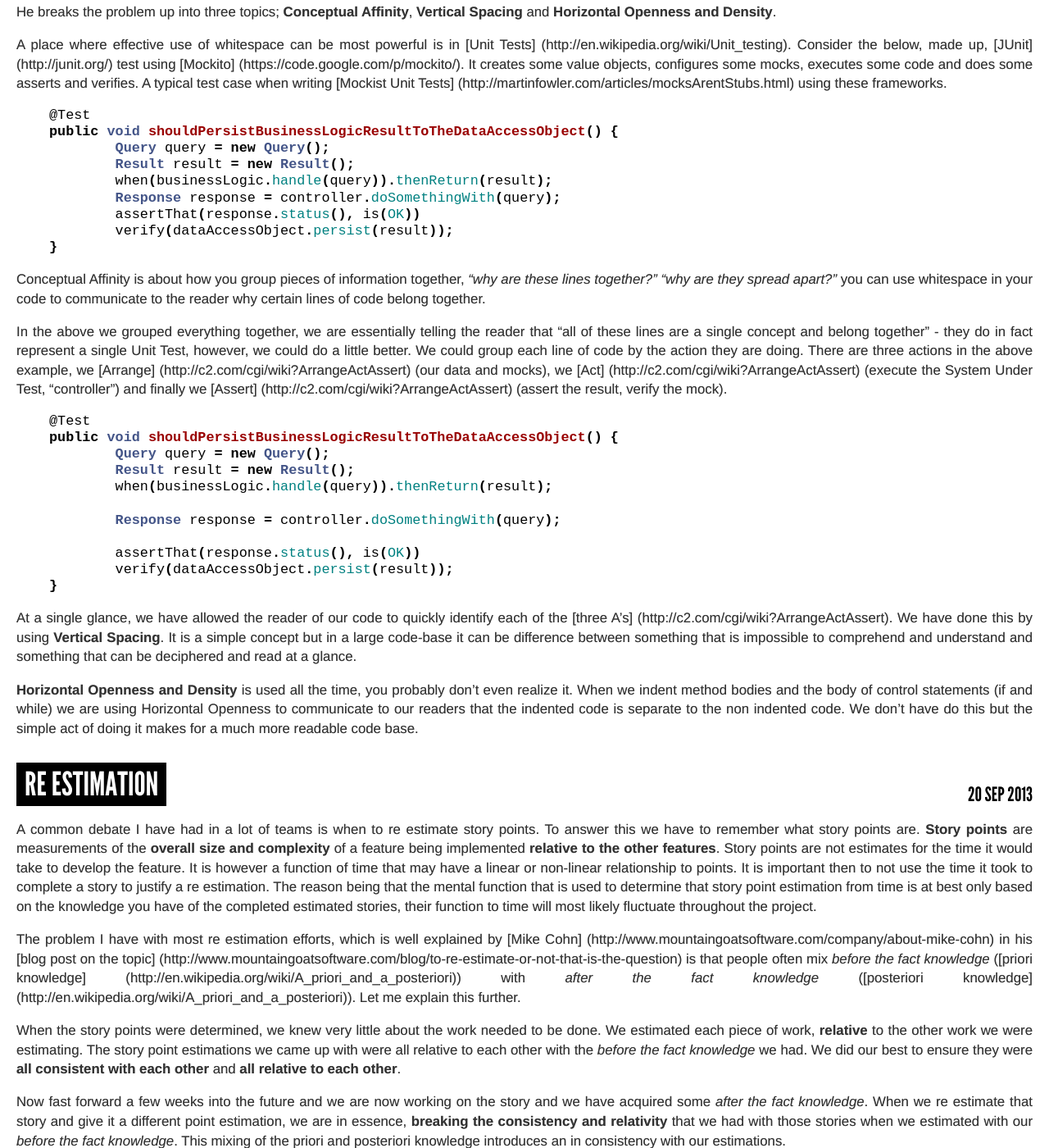
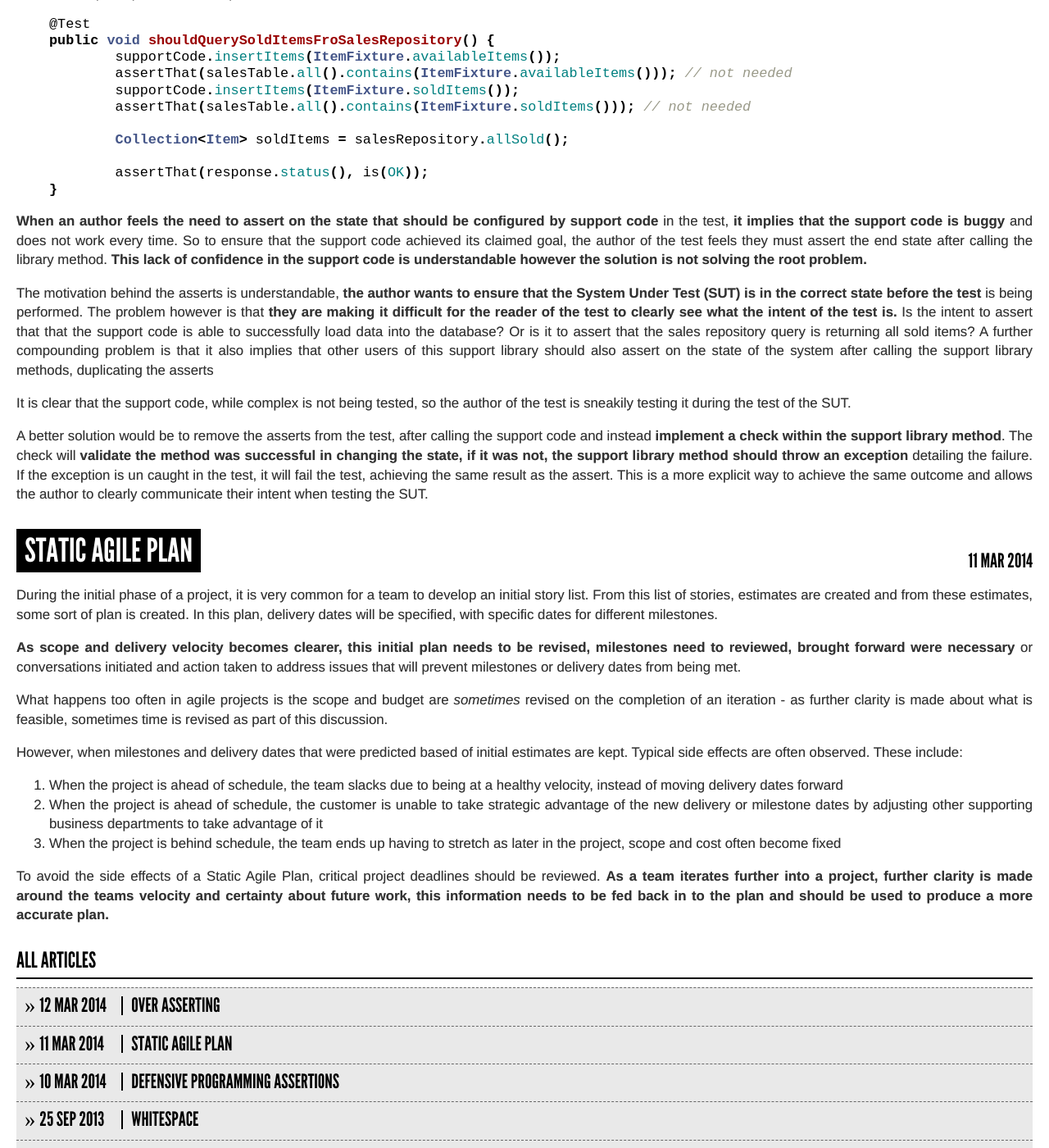
Before and after one commit to henrylawson/henrylawson.net, a Jekyll site: the page built from website/index.html, in a window 1280 px wide and 1400 px high, scrolled down 387 px. Shown: the whole window at 82% size. Built offline with Jekyll 4.4.1, drawn with Linux system fonts in a browser that asks for light colours; Markdown is read by kramdown in place of the engine named in the settings; some of the changed text lies outside the part shown.

Commit message:
Wrote 4 new blog posts

```diff
--- a/website/_posts/2013-09-25-whitespace.markdown
+++ b/website/_posts/2013-09-25-whitespace.markdown
@@ -18,7 +18,7 @@ public void shouldPersistBusinessLogicResultToTheDataAccessObject() {
 	Result result = new Result();
 	when(businessLogic.handle(query)).thenReturn(result);
 	Response response = controller.doSomethingWith(query);
-	assertThat(response.status(), is(OK))
+	assertThat(response.status(), is(OK));
 	verify(dataAccessObject.persist(result));
 }
 {% endhighlight %}
@@ -36,7 +36,7 @@ public void shouldPersistBusinessLogicResultToTheDataAccessObject() {
 
 	Response response = controller.doSomethingWith(query);
 
-	assertThat(response.status(), is(OK))
+	assertThat(response.status(), is(OK));
 	verify(dataAccessObject.persist(result));
 }
 {% endhighlight %}
--- /dev/null
+++ b/website/_posts/2014-03-10-defensive-programming-assertions.markdown
@@ -0,0 +1,28 @@
+---
+layout: post
+title:  "Defensive Programming Assertions"
+date:   2014-03-10 21:00:00
+categories: software
+---
+
+Java and many other languages allow you to assert that the input parameters to a method meet certain conditions, if these parameters do not satisfy the assertions requirements, the method call will fail. The requirements are usually defined by the usage of the parameter in the method. These assertions are a technique that is employed as part of Defensive Programming. A programming mantra were the author of a library method performs aggressive validation of all input parameters to a method call and fails if the required conditions are not met.
+
+A typical usage of assertions on a method parameter looks like the following:
+{% highlight java %}
+public double divideEvenNumberAndAddFive(int numerator, int denominator) {
+	assert denominator > 0;
+	assert numerator % 2 == 0;
+	return (numerator / denominator) + 5;
+}
+{% endhighlight %}
+
+For most typical usages of assertions, or similar aggressive input validation as part of Defensive Programming, **I have observed that the validation logic is actually a code smell for a lost domain concept**.
+
+For example, _the first parameter in the above method, must be an even number_, as defined by the assertion. _The second parameter should be greater then zero_. **The author could introduce a tiny type to encapsulate this information and express the concept more explicitly.**
+
+Using tiny types, encapsulating the validation logic and introducing the domain concepts. The above method could instead become:
+{% highlight java %}
+public double divideEvenNumberAndAddFive(EvenInteger evenNumber, PositiveInteger positiveNumber) {
+	return evenNumber.divideBy(positiveNumber).plus(5);
+}
+{% endhighlight %}
--- /dev/null
+++ b/website/_posts/2014-03-11-static-agile-plan.markdown
@@ -0,0 +1,20 @@
+---
+layout: post
+title:  "Static Agile Plan"
+date:   2014-03-11 21:00:00
+categories: software
+---
+
+During the initial phase of a project, it is very common for a team to develop an initial story list. From this list of stories, estimates are created and from these estimates, some sort of plan is created. In this plan, delivery dates will be specified, with specific dates for different milestones.
+
+**As scope and delivery velocity becomes clearer, this initial plan needs to be revised, milestones need to reviewed, brought forward were necessary** or conversations initiated and action taken to address issues that will prevent milestones or delivery dates from being met.
+
+What happens too often in agile projects is the scope and budget are _sometimes_ revised on the completion of an iteration - as further clarity is made about what is feasible, sometimes time is revised as part of this discussion.
+
+However, when milestones and delivery dates that were predicted based of initial estimates are kept. Typical side effects are often observed. These include:
+
+1. When the project is ahead of schedule, the team slacks due to being at a healthy velocity, instead of moving delivery dates forward
+2. When the project is ahead of schedule, the customer is unable to take strategic advantage of the new delivery or milestone dates by adjusting other supporting business departments to take advantage of it
+3. When the project is behind schedule, the team ends up having to stretch as later in the project, scope and cost often become fixed
+
+To avoid the side effects of a Static Agile Plan, critical project deadlines should be reviewed. **As a team iterates further into a project, further clarity is made around the teams velocity and certainty about future work, this information needs to be fed back in to the plan and should be used to produce a more accurate plan.**
--- /dev/null
+++ b/website/_posts/2014-03-12-over-asserting.markdown
@@ -0,0 +1,31 @@
+---
+layout: post
+title:  "Over Asserting"
+date:   2014-03-12 21:00:00
+categories: software
+---
+
+An observed anti pattern during automated testing both at the unit and application layers is the **over use of asserts to test state being configured during the setup of a test**.
+
+A code example is provided of this phenomenon:
+{% highlight java %}
+@Test
+public void shouldQuerySoldItemsFroSalesRepository() {
+	supportCode.insertItems(ItemFixture.availableItems());
+	assertThat(salesTable.all().contains(ItemFixture.availableItems())); // not needed
+	supportCode.insertItems(ItemFixture.soldItems());
+	assertThat(salesTable.all().contains(ItemFixture.soldItems())); // not needed
+
+	Collection<Item> soldItems = salesRepository.allSold();
+
+	assertThat(response.status(), is(OK));
+}
+{% endhighlight %}
+
+**When an author feels the need to assert on the state that should be configured by support code** in the test, **it implies that the support code is buggy** and does not work every time. So to ensure that the support code achieved its claimed goal, the author of the test feels they must assert the end state after calling the library method. **This lack of confidence in the support code is understandable however the solution is not solving the root problem.**
+
+The motivation behind the asserts is understandable, **the author wants to ensure that the System Under Test (SUT) is in the correct state before the test** is being performed. The problem however is that **they are making it difficult for the reader of the test to clearly see what the intent of the test is.** Is the intent to assert that that the support code is able to successfully load data into the database? Or is it to assert that the sales repository query is returning all sold items? A further compounding problem is that it also implies that other users of this support library should also assert on the state of the system after calling the support library methods, duplicating the asserts
+
+It is clear that the support code, while complex is not being tested, so the author of the test is sneakily testing it during the test of the SUT.
+
+A better solution would be to remove the asserts from the test, after calling the support code and instead **implement a check within the support library method**. The check will **validate the method was successful in changing the state, if it was not, the support library method should throw an exception** detailing the failure. If the exception is un caught in the test, it will fail the test, achieving the same result as the assert. This is a more explicit way to achieve the same outcome and allows the author to clearly communicate their intent when testing the SUT.
```
Also changed, not shown: website/_drafts/agile-plan.markdown (deleted, +0 -14 lines).
